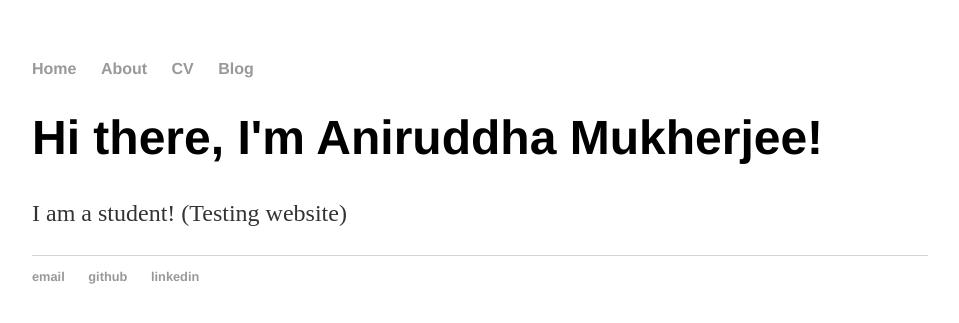
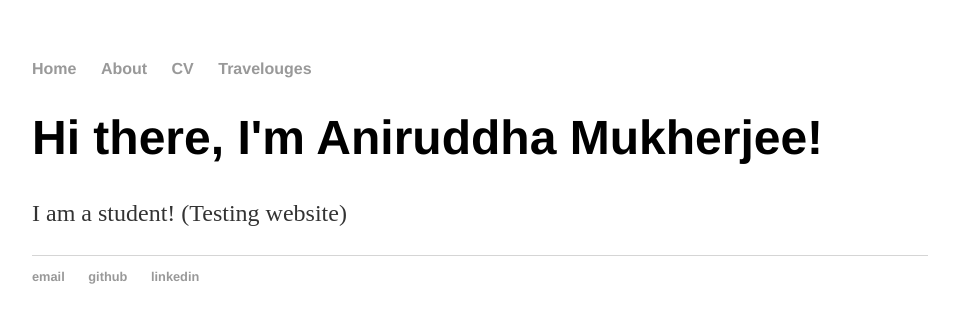
Before and after one commit to aniruddha121500/aniruddha121500.github.io, a Jekyll site: the page index.html, which Jekyll copies as it is, in a window 1280 px wide. Shown: the top 323 px of the page, without its empty margins (160-1119 px from the left). Built offline with Jekyll 4.4.1, drawn with Linux system fonts in a browser that asks for light colours.

Commit message:
updating
updating

```diff
--- a/index.html
+++ b/index.html
@@ -11,7 +11,7 @@
         		<li><a href="/">Home</a></li>
 	        	<li><a href="/about">About</a></li>
         		<li><a href="/cv">CV</a></li>
-        		<li><a href="/blog">Blog</a></li>
+        		<li><a href="/travelouges">Travelouges</a></li>
     		</ul>
 		</nav>
 		<div class="container">
```
